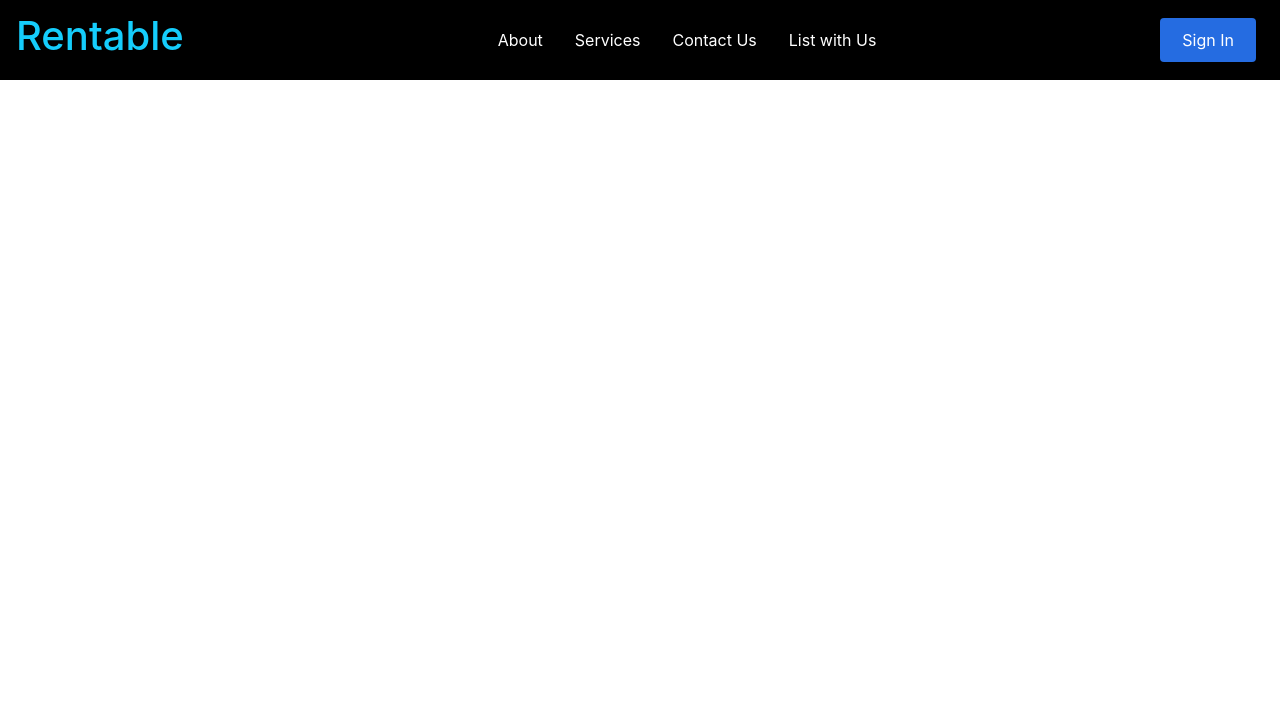
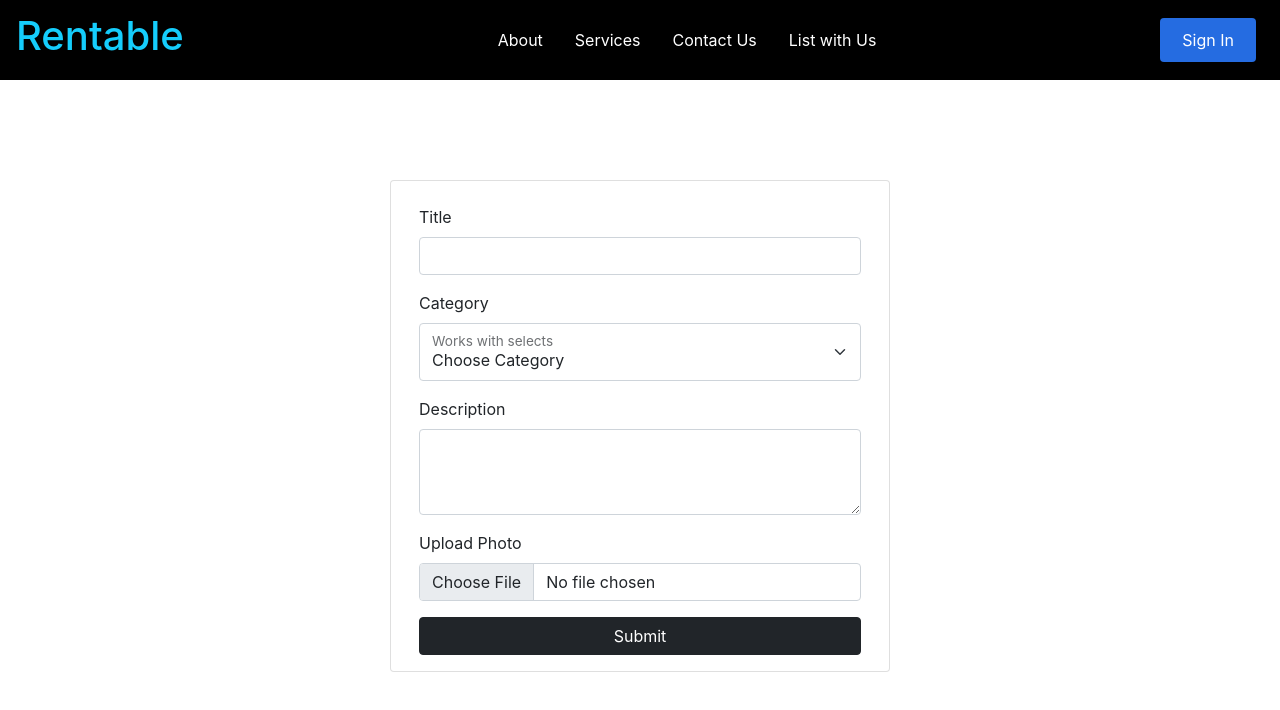
Before and after one commit to niravraje/Rentable, a React (Create React App) app in the folder frontend/rentable-client/: page /add-new-listing in a window 1280 px wide. Shown: the top 710 px of the page. Built offline with nearby package versions, Linux system fonts and the light colour scheme.

Commit message:
Added owner dashboard and add_new_listing page

```diff
--- a/frontend/rentable-client/package.json
+++ b/frontend/rentable-client/package.json
@@ -3,11 +3,15 @@
   "version": "0.1.0",
   "private": true,
   "dependencies": {
+    "@material-ui/core": "^4.12.3",
     "@material-ui/icons": "^4.11.2",
+    "@mui/icons-material": "^5.0.5",
     "@testing-library/jest-dom": "^5.14.1",
     "@testing-library/react": "^11.2.7",
     "@testing-library/user-event": "^12.8.3",
+    "bootstrap": "^5.1.3",
     "react": "^17.0.2",
+    "react-bootstrap": "^2.0.0",
     "react-dom": "^17.0.2",
     "react-google-login": "^5.2.2",
     "react-icons": "^4.3.1",
--- a/frontend/rentable-client/src/App.js
+++ b/frontend/rentable-client/src/App.js
@@ -9,7 +9,8 @@ import SignIn from "./pages/signin";
 import SignUp from "./pages/signup";
 import OwnerSignIn from "./pages/ownerSignIn";
 import OwnerSignUp from "./pages/ownerSignUp";
-import OwnerAccount from "./pages/ownerAccount";
+import OwnerDashboard from "./pages/ownerDashboard";
+import OwnerAddNewListing from "./pages/ownerAddNewListing";
 import RenterAccount from "./pages/renterAccount";
 import ForgotPassword from "./pages/forgotPassword";
 import ProtectedRoute from "./components/ProtectedRoute";
@@ -107,10 +108,10 @@ function App() {
 
         <ProtectedRoute
           exact
-          path="/owner-account"
+          path="/owner-dashboard"
           loginStatus={loginStatus}
           userType={userType}
-          component={OwnerAccount}
+          component={OwnerDashboard}
         />
 
         <ProtectedRoute
@@ -120,8 +121,8 @@ function App() {
           userType={userType}
           component={AdminDashboard}
         />
-
         <Route path="/forgot-password" exact component={ForgotPassword} />
+        <Route path="/add-new-listing" exact component={OwnerAddNewListing} />
       </Switch>
     </Router>
   );
--- a/frontend/rentable-client/src/components/Navbar/index.js
+++ b/frontend/rentable-client/src/components/Navbar/index.js
@@ -29,7 +29,7 @@ const Navbar = (props) => {
           ) : null}
 
           {props.loginStatus && props.userType == "owner" ? (
-            <NavLink to="/owner-account">Owner Account</NavLink>
+            <NavLink to="/owner-dashboard">Owner Dashboard</NavLink>
           ) : null}
 
           {props.loginStatus && props.userType == "admin" ? (
--- a/frontend/rentable-client/src/components/OwnerDashboardList.js
+++ b/frontend/rentable-client/src/components/OwnerDashboardList.js
@@ -1,52 +1,67 @@
-// import * as React from "react";
-// import Box from "@mui/material/Box";
-// import List from "@mui/material/List";
-// import ListItem from "@mui/material/ListItem";
-// import ListItemButton from "@mui/material/ListItemButton";
-// import ListItemIcon from "@mui/material/ListItemIcon";
-// import ListItemText from "@mui/material/ListItemText";
-// import Divider from "@mui/material/Divider";
-// import InboxIcon from "@mui/icons-material/Inbox";
-// import DraftsIcon from "@mui/icons-material/Drafts";
+import * as React from "react";
+import Box from "@mui/material/Box";
+import List from "@mui/material/List";
+import ListItem from "@mui/material/ListItem";
+import ListItemButton from "@mui/material/ListItemButton";
+import ListItemIcon from "@mui/material/ListItemIcon";
+import ListItemText from "@mui/material/ListItemText";
+import Divider from "@mui/material/Divider";
+import InboxIcon from "@mui/icons-material/Inbox";
+import DraftsIcon from "@mui/icons-material/Drafts";
 
-// export default function OwnerDashboardList() {
-//   return (
-//     <Box sx={{ width: "100%", maxWidth: 360, bgcolor: "background.paper" }}>
-//       <nav aria-label="main mailbox folders">
-//         <List>
-//           <ListItem disablePadding>
-//             <ListItemButton>
-//               <ListItemIcon>
-//                 <InboxIcon />
-//               </ListItemIcon>
-//               <ListItemText primary="Inbox" />
-//             </ListItemButton>
-//           </ListItem>
-//           <ListItem disablePadding>
-//             <ListItemButton>
-//               <ListItemIcon>
-//                 <DraftsIcon />
-//               </ListItemIcon>
-//               <ListItemText primary="Drafts" />
-//             </ListItemButton>
-//           </ListItem>
-//         </List>
-//       </nav>
-//       <Divider />
-//       <nav aria-label="secondary mailbox folders">
-//         <List>
-//           <ListItem disablePadding>
-//             <ListItemButton>
-//               <ListItemText primary="Trash" />
-//             </ListItemButton>
-//           </ListItem>
-//           <ListItem disablePadding>
-//             <ListItemButton component="a" href="#simple-list">
-//               <ListItemText primary="Spam" />
-//             </ListItemButton>
-//           </ListItem>
-//         </List>
-//       </nav>
-//     </Box>
-//   );
-// }
+export default function OwnerDashboardList() {
+  return (
+    <Box
+      sx={{
+        width: "100%",
+        maxWidth: 360,
+        bgcolor: "background.paper",
+        border: 1.5,
+      }}
+    >
+      <nav aria-label="main mailbox folders">
+        <List>
+          {/* <ListItem disablePadding>
+            <ListItemButton>
+              <ListItemIcon>
+                <InboxIcon />
+              </ListItemIcon>
+              <ListItemText primary="Inbox" />
+            </ListItemButton>
+          </ListItem> */}
+          <ListItem disablePadding>
+            <ListItemButton>
+              <ListItemIcon>
+                <DraftsIcon />
+              </ListItemIcon>
+              <ListItemText primary="View Messages" />
+            </ListItemButton>
+          </ListItem>
+          <ListItem disablePadding>
+            <ListItemButton>
+              <ListItemIcon>
+                <InboxIcon />
+              </ListItemIcon>
+              <ListItemText primary="View Orders" />
+            </ListItemButton>
+          </ListItem>
+        </List>
+      </nav>
+      <Divider />
+      <nav aria-label="secondary mailbox folders">
+        <List>
+          <ListItem disablePadding>
+            <ListItemButton component="a" href="/add-new-listing">
+              <ListItemText primary="Add New Listing" />
+            </ListItemButton>
+          </ListItem>
+          <ListItem disablePadding>
+            <ListItemButton component="a" href="#simple-list">
+              <ListItemText primary="View Listings" />
+            </ListItemButton>
+          </ListItem>
+        </List>
+      </nav>
+    </Box>
+  );
+}
--- a/frontend/rentable-client/src/pages/adminDashboard.js
+++ b/frontend/rentable-client/src/pages/adminDashboard.js
@@ -1,5 +1,4 @@
 import React from "react";
-// import OwnerDashboardList from "../components/OwnerDashboardList";
 
 const AdminDashboard = () => {
   return (
@@ -12,7 +11,6 @@ const AdminDashboard = () => {
       }}
     >
       <h1>Admin Dashboard</h1>
-      {/* <OwnerDashboardList></OwnerDashboardList> */}
     </div>
   );
 };
--- /dev/null
+++ b/frontend/rentable-client/src/pages/ownerAddNewListing.js
@@ -0,0 +1,65 @@
+import React from "react";
+import OwnerDashboardList from "../components/OwnerDashboardList";
+import Form from "react-bootstrap/Form";
+import FloatingLabel from "react-bootstrap/FloatingLabel";
+import Button from "react-bootstrap/Button";
+
+const OwnerAddNewListing = () => {
+  return (
+    <div
+      className="card container mt-S"
+      style={{ marginTop: "100px", width: "500px" }}
+    >
+      <div className="card-body">
+        <h1 className="card-title"></h1>
+        {/* {error && <p className="text-danger">{error}</p>} */}
+        {/* <form onSubmit={}> */}
+        <form>
+          <div className="mb-3">
+            <label htmlFor="ListingTitle" className="form-label">
+              Title
+            </label>
+            <input
+              type="text"
+              className="form-control"
+              id="ListingTitle"
+              // value={}
+              // onChange={(e) => setEmail(e.currentTarget.value)}
+            />
+          </div>
+          <div className="mb-3">
+            <label htmlFor="exampleInputPassword1" className="form-label">
+              Category
+            </label>
+
+            <FloatingLabel
+              controlId="floatingSelect"
+              label="Works with selects"
+            >
+              <Form.Select aria-label="Floating label select example">
+                <option>Choose Category</option>
+                <option value="1">One</option>
+                <option value="2">Two</option>
+                <option value="3">Three</option>
+              </Form.Select>
+            </FloatingLabel>
+          </div>
+          <Form.Group className="mb-3" controlId="exampleForm.ControlTextarea1">
+            <Form.Label>Description</Form.Label>
+            <Form.Control as="textarea" rows={3} />
+          </Form.Group>
+          <Form.Group controlId="formFile" className="mb-3">
+            <Form.Label>Upload Photo</Form.Label>
+            <Form.Control type="file" />
+          </Form.Group>
+
+          <button type="submit" className="btn btn-dark btn-primary w-100">
+            {"Submit"}
+          </button>
+        </form>
+      </div>
+    </div>
+  );
+};
+
+export default OwnerAddNewListing;
--- a/frontend/rentable-client/src/pages/ownerAccount.js
+++ b/frontend/rentable-client/src/pages/ownerDashboard.js
@@ -1,6 +1,7 @@
 import React from "react";
+import OwnerDashboardList from "../components/OwnerDashboardList";
 
-const OwnerAccount = () => {
+const OwnerDashboard = () => {
   return (
     <div
       style={{
@@ -10,9 +11,9 @@ const OwnerAccount = () => {
         height: "90vh",
       }}
     >
-      <h1>Welcome, Owner!</h1>
+      <OwnerDashboardList></OwnerDashboardList>
     </div>
   );
 };
 
-export default OwnerAccount;
+export default OwnerDashboard;
--- a/frontend/rentable-client/src/pages/signin.js
+++ b/frontend/rentable-client/src/pages/signin.js
@@ -1,6 +1,7 @@
 import React, { useState } from "react";
 import { Link, Redirect } from "react-router-dom";
 import GoogleLogin from "react-google-login";
+import Form from "react-bootstrap/Form";
 
 // const case1 = ({username,password}) =>{
 //     return new Promise((resolve, reject) =>{
@@ -113,7 +114,6 @@ const Signin = (props) => {
                 cookiePolicy={"single_host_origin"}
               />
             </div>
-
             <div className="mb-3">
               <label htmlFor="Inputemail" className="form-label">
                 Email
```
Also changed, not shown: 1 other file (tests, documents, lock files or other folders).
